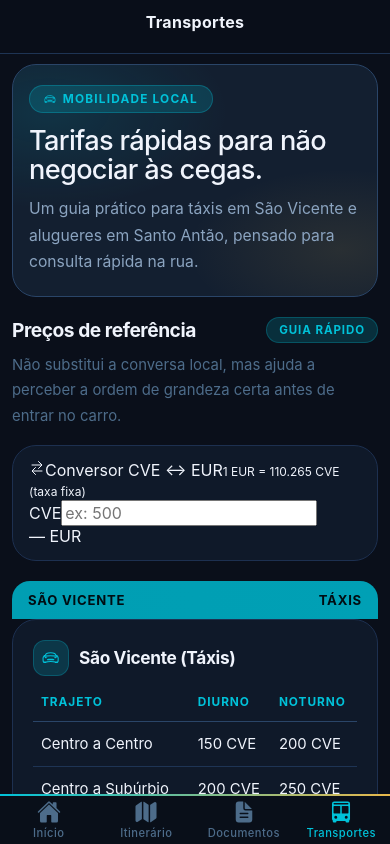
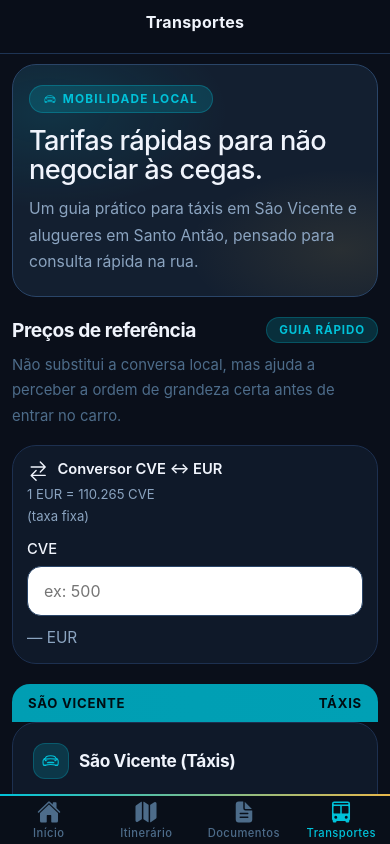
Before and after one commit to gmsr99/Viagem-a-Cabo-Verde, a React (Vite) app: page /transports in a window 390 px wide. Built offline with nearby package versions, Linux system fonts and the light colour scheme.

Commit message:
conversor corrigido para iphone

```diff
--- a/src/index.css
+++ b/src/index.css
@@ -644,6 +644,96 @@ ion-accordion .ion-accordion-toggle-icon {
   border-radius: var(--r-lg);
 }
 
+.converter-header {
+  display: grid;
+  gap: 4px;
+  margin-bottom: 14px;
+}
+
+.converter-title-row {
+  display: flex;
+  align-items: center;
+  gap: 8px;
+  min-width: 0;
+  color: var(--text);
+}
+
+.converter-title-row ion-icon {
+  flex-shrink: 0;
+  font-size: 1.4rem;
+  color: var(--text);
+}
+
+.converter-title-row span {
+  min-width: 0;
+  font-size: 0.98rem;
+  font-weight: 600;
+  line-height: 1.3;
+}
+
+.converter-header small {
+  color: var(--text-soft);
+  font-size: 0.92rem;
+  line-height: 1.35;
+}
+
+.converter-note {
+  color: var(--text-soft);
+  font-size: 0.9rem;
+  line-height: 1.35;
+}
+
+.converter-body {
+  display: grid;
+  gap: 12px;
+}
+
+.converter-field {
+  display: grid;
+  grid-template-columns: auto minmax(0, 1fr);
+  align-items: center;
+  gap: 10px;
+}
+
+.converter-field label {
+  color: var(--text);
+  font-size: 0.98rem;
+  font-weight: 500;
+}
+
+.converter-field input {
+  width: 100%;
+  min-width: 0;
+  height: 52px;
+  padding: 0 16px;
+  appearance: none;
+  -webkit-appearance: none;
+  border: 1px solid var(--border2);
+  border-radius: 14px;
+  background: #ffffff;
+  color: #10222f;
+  font-size: 1rem;
+  box-shadow: none;
+}
+
+.converter-result {
+  color: var(--text);
+  font-size: 1rem;
+  line-height: 1.35;
+}
+
+.converter-result strong {
+  font-size: 1.2rem;
+}
+
+.converter-result span {
+  color: var(--text-soft);
+}
+
+.converter-placeholder {
+  color: var(--text-soft);
+}
+
 /* ─── RESPONSIVE ─────────────────────────────────────────── */
 @media (max-width: 680px) {
   .page-shell { padding: 10px 12px 100px; }
@@ -654,5 +744,40 @@ ion-accordion .ion-accordion-toggle-icon {
 
   .section-heading { flex-wrap: wrap; gap: 6px; }
 
+  .converter-card {
+    padding: 14px;
+  }
+
+  .converter-title-row {
+    align-items: flex-start;
+  }
+
+  .converter-title-row span {
+    font-size: 0.92rem;
+  }
+
+  .converter-header small,
+  .converter-note {
+    font-size: 0.82rem;
+  }
+
+  .converter-field {
+    grid-template-columns: 1fr;
+    gap: 8px;
+  }
+
+  .converter-field label {
+    font-size: 0.92rem;
+  }
+
+  .converter-field input {
+    height: 50px;
+    font-size: 1rem;
+  }
+
+  .converter-result {
+    font-size: 0.96rem;
+  }
+
   ion-card-title { font-size: 1.08rem; }
 }
--- a/src/pages/Transports.tsx
+++ b/src/pages/Transports.tsx
@@ -52,9 +52,12 @@ const Transports: React.FC = () => {
 
           <div className="converter-card">
             <div className="converter-header">
-              <IonIcon icon={swapHorizontalOutline} />
-              <span>Conversor CVE ↔ EUR</span>
-              <small>1 EUR = {CVE_RATE} CVE (taxa fixa)</small>
+              <div className="converter-title-row">
+                <IonIcon icon={swapHorizontalOutline} />
+                <span>Conversor CVE ↔ EUR</span>
+              </div>
+              <small>1 EUR = {CVE_RATE} CVE</small>
+              <div className="converter-note">(taxa fixa)</div>
             </div>
             <div className="converter-body">
               <div className="converter-field">
```
Also changed, not shown: 20 other files (tests, documents, lock files or other folders).
